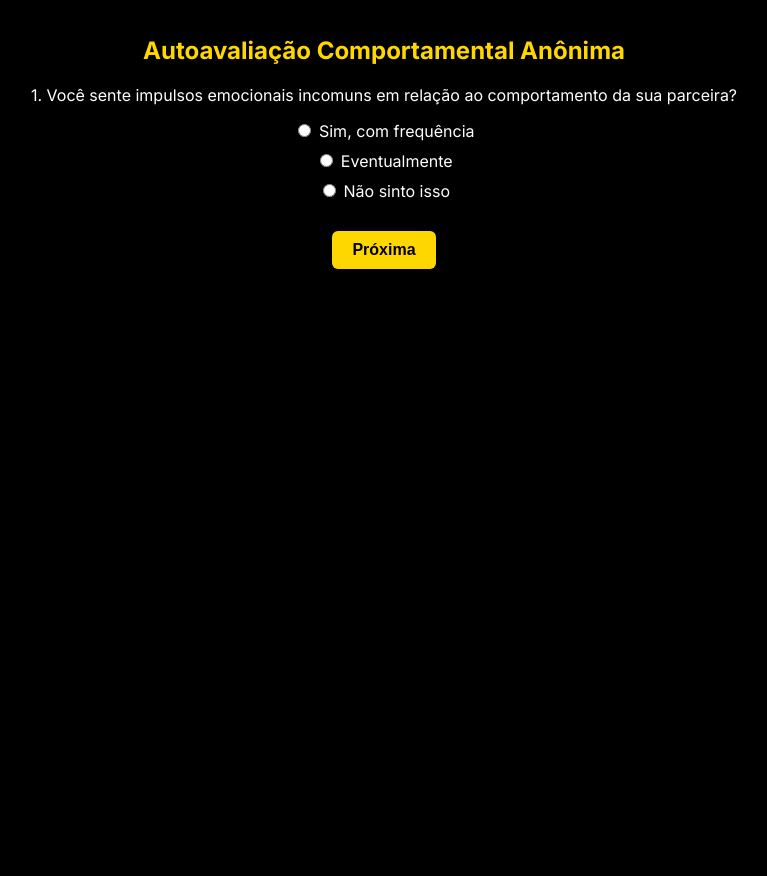
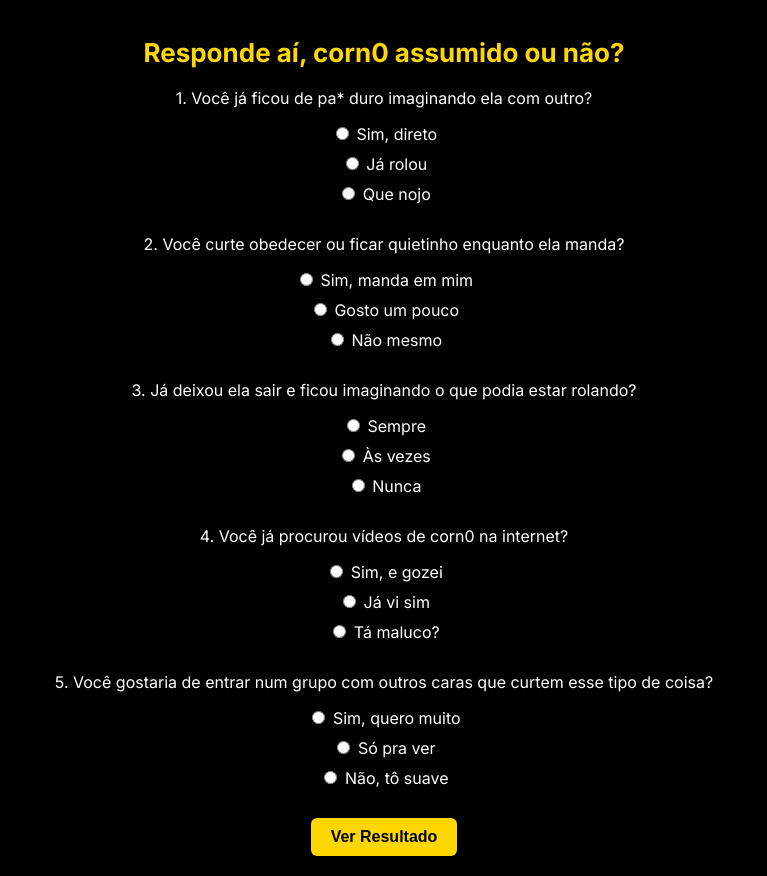
Before and after one commit to eucesarprado/site-corno-pressel, a plain HTML site: page index.html in a window 1280 px wide. Shown: the whole page, without its empty margins (256-1023 px from the left). Before the commit the page ends 800 px from the top, so only its background shows below. Drawn offline with Linux system fonts and the light colour scheme.

Commit message:
Update index.html

```diff
--- a/index.html
+++ b/index.html
@@ -3,7 +3,7 @@
 <head>
   <meta charset="UTF-8">
   <meta name="viewport" content="width=device-width, initial-scale=1.0">
-  <title>Autoavaliação Emocional</title>
+  <title>Grupo secreto para 🐂</title>
   <link href="https://fonts.googleapis.com/css2?family=Inter:wght@400;700&display=swap" rel="stylesheet">
   <script
     src="https://cdn.utmify.com.br/scripts/utms/latest.js"
@@ -39,15 +39,11 @@
       text-align: center;
     }
     .question {
-      display: none;
       margin-bottom: 30px;
-    }
-    .question.active {
-      display: block;
     }
     h1 {
       color: #FFD700;
-      font-size: 24px;
+      font-size: 26px;
       margin-bottom: 20px;
     }
     label {
@@ -78,65 +74,54 @@
   </style>
 </head>
 <body>
-  <h1>Autoavaliação Comportamental Anônima</h1>
+  <h1>Responde aí, corn0 assumido ou não?</h1>
   <form id="quizForm">
-    <div class="question active">
-      <p>1. Você sente impulsos emocionais incomuns em relação ao comportamento da sua parceira?</p>
-      <label><input type="radio" name="q1"> Sim, com frequência</label>
-      <label><input type="radio" name="q1"> Eventualmente</label>
-      <label><input type="radio" name="q1"> Não sinto isso</label>
+    <div class="question">
+      <p>1. Você já ficou de pa* duro imaginando ela com outro?</p>
+      <label><input type="radio" name="q1"> Sim, direto</label>
+      <label><input type="radio" name="q1"> Já rolou</label>
+      <label><input type="radio" name="q1"> Que nojo</label>
     </div>
     <div class="question">
-      <p>2. Situações de controle ou hierarquia em relações geram estímulos psicológicos em você?</p>
-      <label><input type="radio" name="q2"> Sim, intensamente</label>
-      <label><input type="radio" name="q2"> Curiosidade leve</label>
-      <label><input type="radio" name="q2"> Não tenho isso</label>
+      <p>2. Você curte obedecer ou ficar quietinho enquanto ela manda?</p>
+      <label><input type="radio" name="q2"> Sim, manda em mim</label>
+      <label><input type="radio" name="q2"> Gosto um pouco</label>
+      <label><input type="radio" name="q2"> Não mesmo</label>
     </div>
     <div class="question">
-      <p>3. Você sente satisfação ao imaginar cenários de observação ou distanciamento afetivo?</p>
-      <label><input type="radio" name="q3"> Sim, me provoca algo</label>
-      <label><input type="radio" name="q3"> Depende do contexto</label>
+      <p>3. Já deixou ela sair e ficou imaginando o que podia estar rolando?</p>
+      <label><input type="radio" name="q3"> Sempre</label>
+      <label><input type="radio" name="q3"> Às vezes</label>
       <label><input type="radio" name="q3"> Nunca</label>
     </div>
     <div class="question">
-      <p>4. Você sente vontade de entender melhor comportamentos considerados atípicos nas relações?</p>
-      <label><input type="radio" name="q4"> Sim, quero explorar isso</label>
-      <label><input type="radio" name="q4"> Um pouco</label>
-      <label><input type="radio" name="q4"> Não faz sentido pra mim</label>
+      <p>4. Você já procurou vídeos de corn0 na internet?</p>
+      <label><input type="radio" name="q4"> Sim, e gozei</label>
+      <label><input type="radio" name="q4"> Já vi sim</label>
+      <label><input type="radio" name="q4"> Tá maluco?</label>
     </div>
     <div class="question">
-      <p>5. Se existisse um espaço sigiloso e respeitoso sobre esse tema, você gostaria de participar?</p>
-      <label><input type="radio" name="q5"> Sim, me interessa</label>
-      <label><input type="radio" name="q5"> Talvez observar</label>
-      <label><input type="radio" name="q5"> Não, obrigado</label>
+      <p>5. Você gostaria de entrar num grupo com outros caras que curtem esse tipo de coisa?</p>
+      <label><input type="radio" name="q5"> Sim, quero muito</label>
+      <label><input type="radio" name="q5"> Só pra ver</label>
+      <label><input type="radio" name="q5"> Não, tô suave</label>
     </div>
-    <button type="button" id="nextBtn">Próxima</button>
+    <button type="submit">Ver Resultado</button>
   </form>
   <div id="result" class="result hidden">
-    <p>🧠 Seu perfil mostra traços comportamentais que indicam um padrão de sensibilidade emocional ampliada.</p>
-    <p>Existe um grupo restrito que debate essas questões com anonimato e respeito total. A entrada é gratuita.</p>
-    <a href="https://t.me/seu_grupo_vip" target="_blank">
-      <button>Entrar na Comunidade Privada</button>
+    <p>🦌 Tu é corno assumido, porra. E tá tudo bem! 😂</p>
+    <p>Tem um grupo só com gente que curte essa parada. Quer trocar ideia com quem vive o mesmo rolê?</p>
+    <a href="https://t.me/lacasadoscornosvip" target="_blank">
+      <button>Entrar no Grupo dos Corno VIP</button>
     </a>
     <div class="utm-data" id="utmInfo"></div>
   </div>
 
   <script>
-    const questions = document.querySelectorAll('.question');
-    let currentQuestion = 0;
-
-    document.getElementById('nextBtn').addEventListener('click', function () {
-      const current = questions[currentQuestion];
-      const selected = current.querySelector('input[type="radio"]:checked');
-      if (!selected) return alert('Escolha uma opção pra continuar');
-      current.classList.remove('active');
-      currentQuestion++;
-      if (currentQuestion < questions.length) {
-        questions[currentQuestion].classList.add('active');
-      } else {
-        document.getElementById('quizForm').classList.add('hidden');
-        document.getElementById('result').classList.remove('hidden');
-      }
+    document.getElementById('quizForm').addEventListener('submit', function(e) {
+      e.preventDefault();
+      this.classList.add('hidden');
+      document.getElementById('result').classList.remove('hidden');
     });
 
     const params = new URLSearchParams(window.location.search);
```
